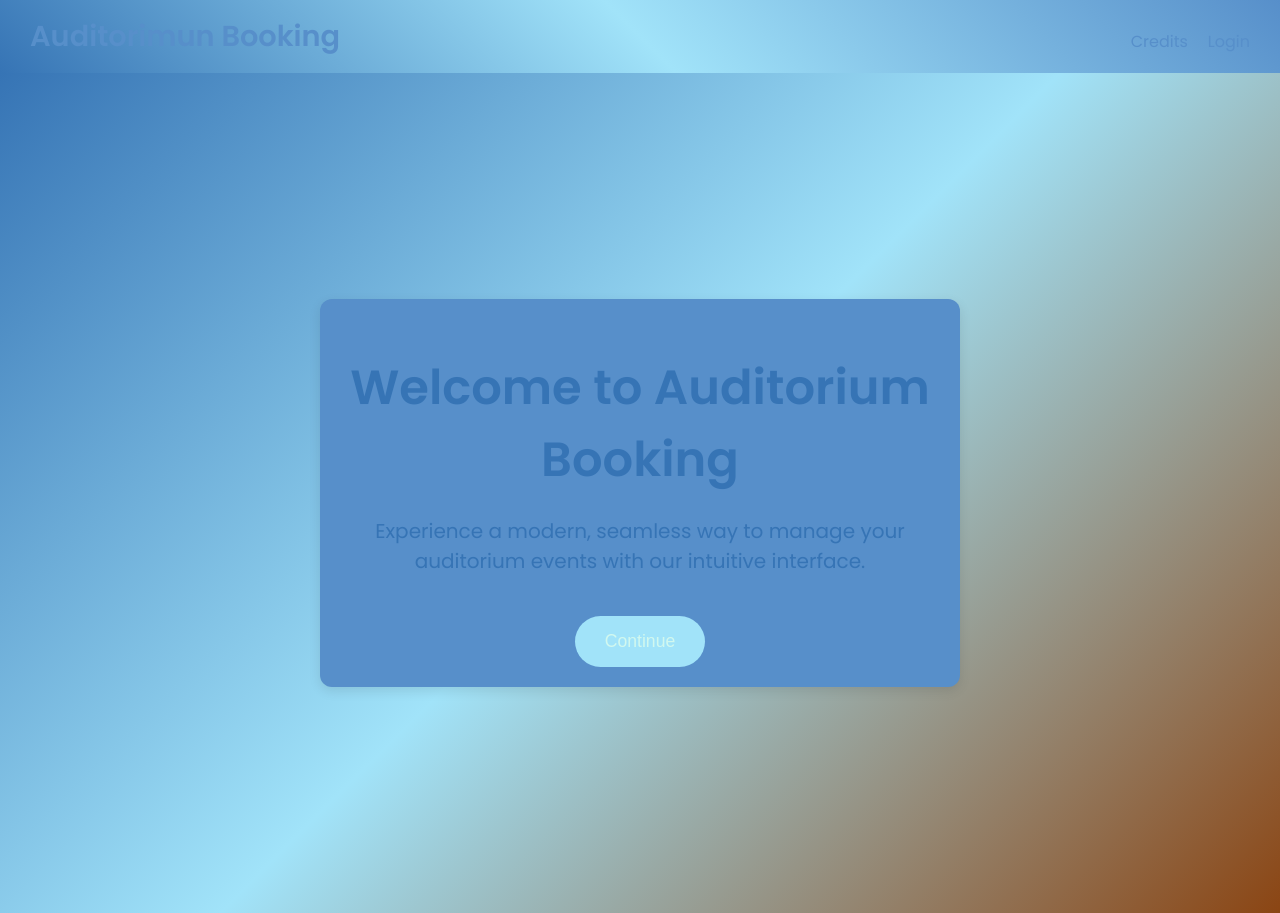
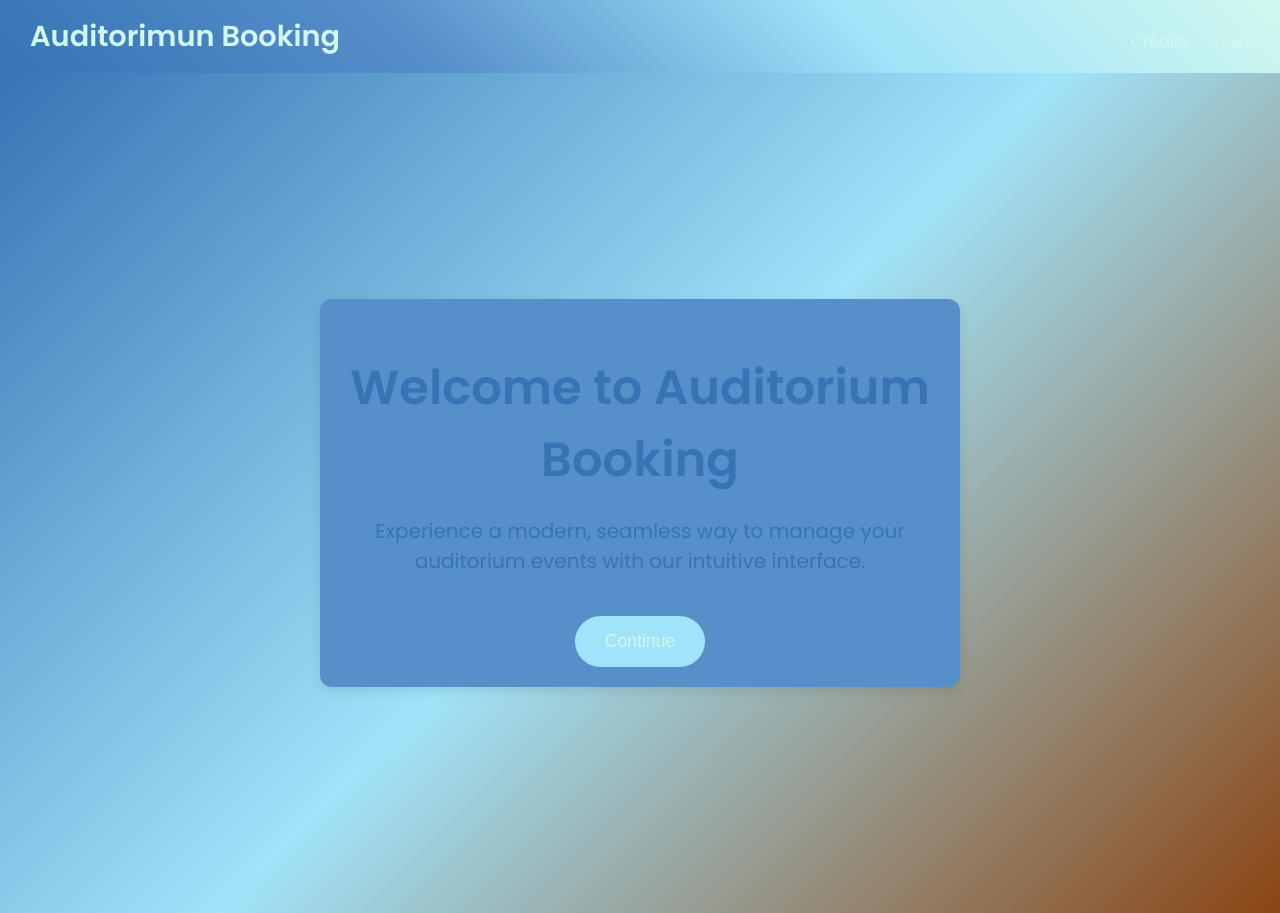
Before and after one commit to Plug0007/auditoriumfrontend, a React (Create React App) app: page / in a window 1280 px wide. Built offline with nearby package versions, Linux system fonts and the light colour scheme.

Commit message:
Update Header.css

```diff
--- a/src/styles/Header.css
+++ b/src/styles/Header.css
@@ -1,5 +1,6 @@
 :root {
-  /* Luxury Color Palette is defined in App.css; here we reuse the variables */
+  /* New Luxury Palette (defined in App.css) */
+  /* --primary, --secondary, --accent, --neutral, --gradient-primary */
 }
 
 .main-header {
@@ -7,7 +8,7 @@
   justify-content: space-between;
   align-items: center;
   padding: 15px 30px;
-  background: var(--gradient);
+  background: var(--gradient-primary);
   box-shadow: 0 2px 6px rgba(0,0,0,0.15);
   flex-wrap: wrap;
 }
@@ -15,7 +16,7 @@
 .logo a {
   font-size: 1.8rem;
   font-weight: 600;
-  color: var(--secondary);
+  color: var(--neutral);
   text-decoration: none;
   transition: transform 0.3s ease;
 }
@@ -33,7 +34,7 @@
 .nav-item {
   margin-left: 20px;
   font-size: 1rem;
-  color: var(--secondary);
+  color: var(--neutral);
   text-decoration: none;
   transition: color 0.3s ease;
 }
@@ -44,7 +45,7 @@
 
 .logout-btn {
   background: transparent;
-  border: 1px solid var(--secondary);
+  border: 1px solid var(--neutral);
   border-radius: 4px;
   padding: 5px 10px;
   cursor: pointer;
```
